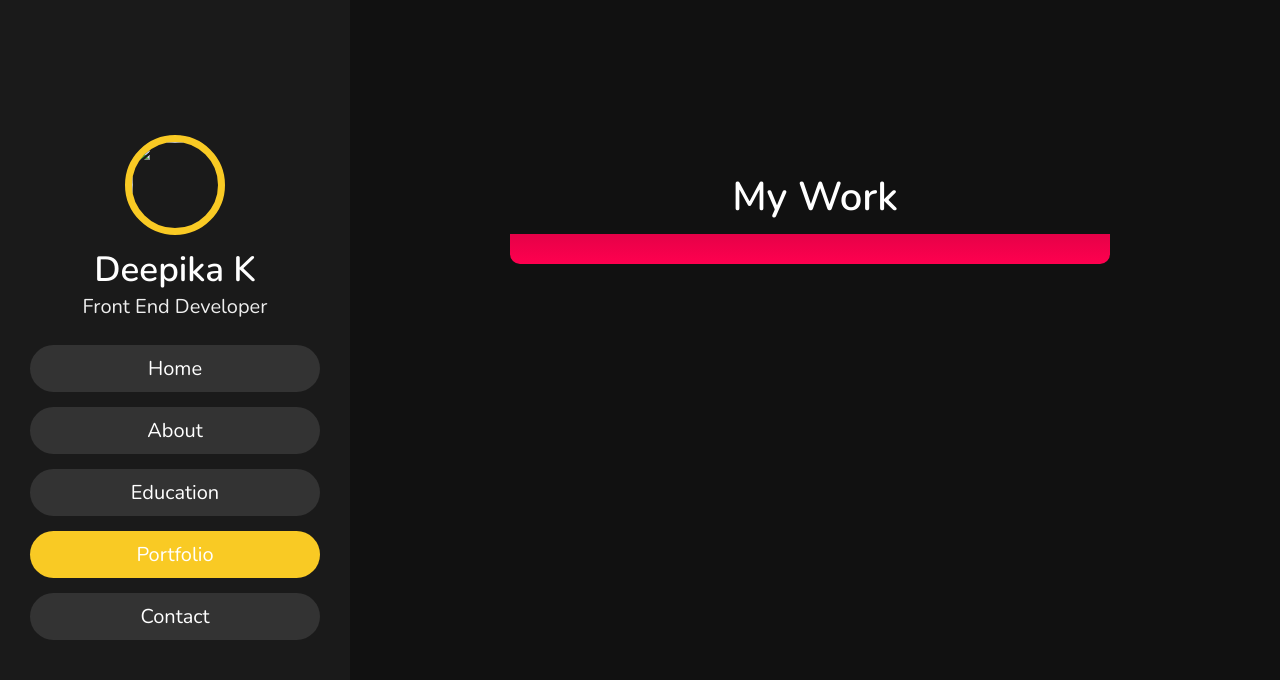
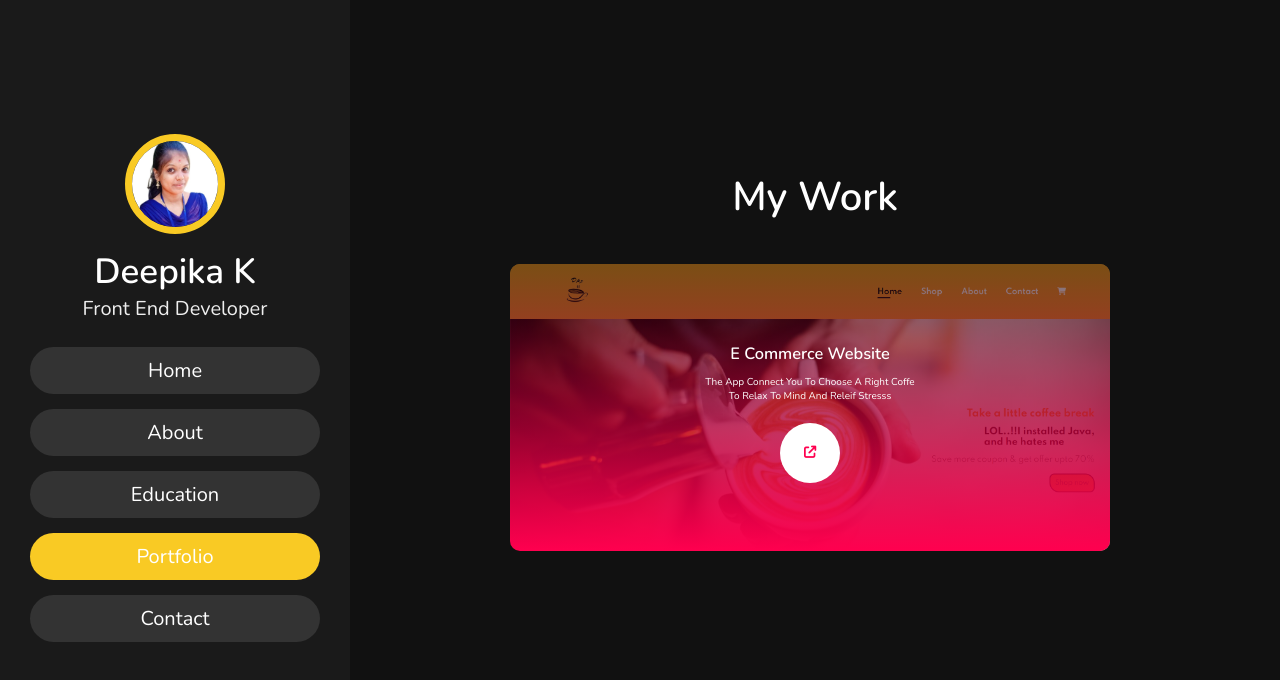
Before and after one commit to deepz2930/Portfolio, a plain HTML site: page portfolio.html in a window 1280 px wide. Drawn offline with nearby package versions, Linux system fonts and the light colour scheme.

Commit message:
Update portfolio.html

```diff
--- a/portfolio.html
+++ b/portfolio.html
@@ -5,13 +5,13 @@
     <meta http-equiv="X-UA-Compatible" content="IE=edge">
     <meta name="viewport" content="width=device-width, initial-scale=1.0">
     <title>My Website</title>
-    <link rel="stylesheet" href="../portfolio/style.css">
+    <link rel="stylesheet" href="style.css">
     <link rel="stylesheet" href="https://cdnjs.cloudflare.com/ajax/libs/font-awesome/6.2.1/css/all.min.css">
 </head>
 <body>
     <header>
         <div class="user">
-           <img src="../portfolio/image/img.jpg" alt="">
+           <img src="img.jpg" alt="">
            <h3 class="name">Deepika K</h3>
            <p class="post">Front End Developer</p>
         </div>
@@ -30,7 +30,7 @@
         <div class="container">
             <h1 class="heading">My Work</h1>
             <div class="work">
-                <img src="../portfolio/image/work.png" alt="" style="width: 600px; margin-left: 150px; margin-top: 30px;">
+                <img src="work.png" alt="" style="width: 600px; margin-left: 150px; margin-top: 30px;">
                  <div class="layer">
                     <h3>E commerce website</h3>
                     <p>The app connect you to choose a right coffe  <br>   to relax to mind and releif stresss</p>
```
